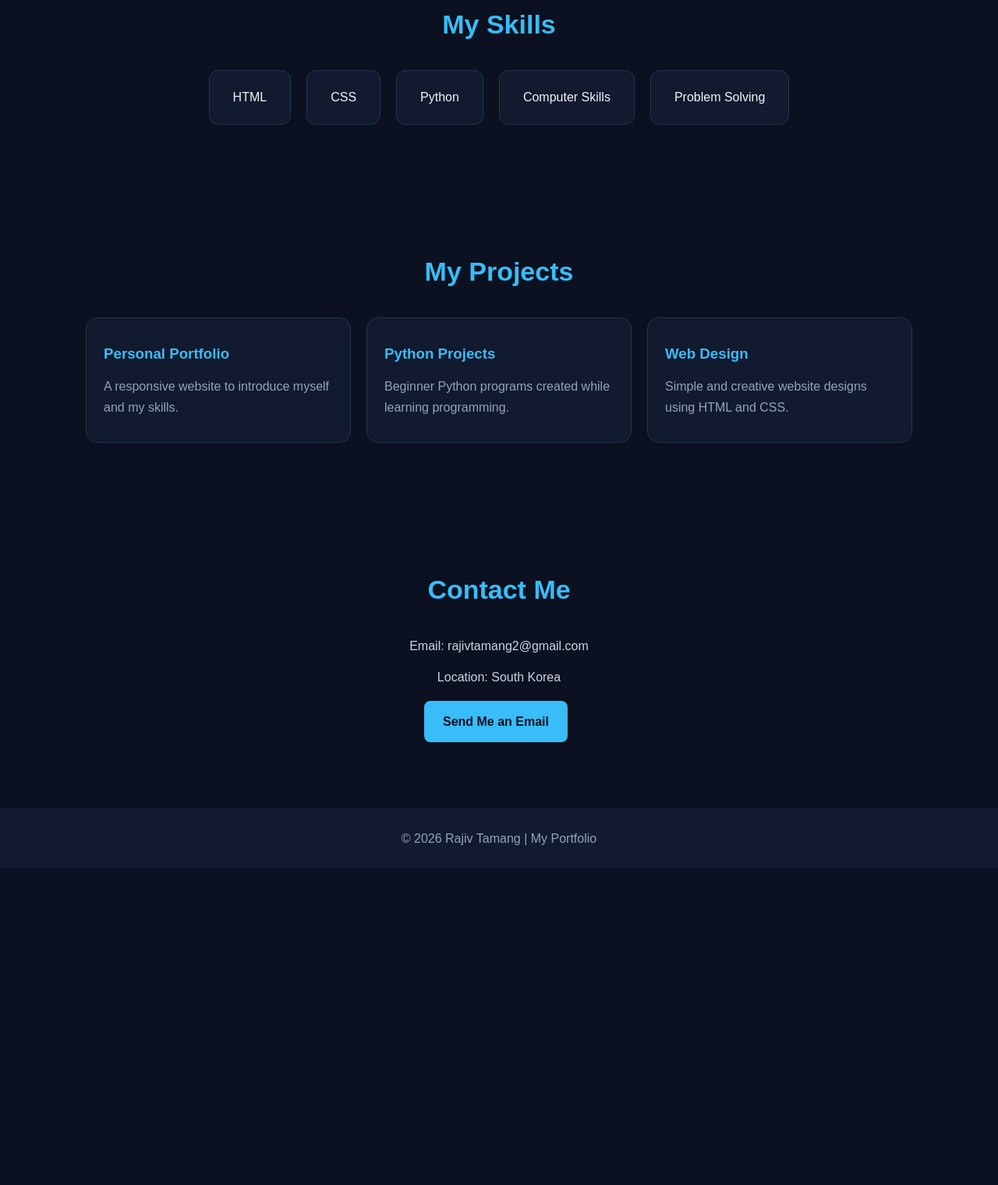
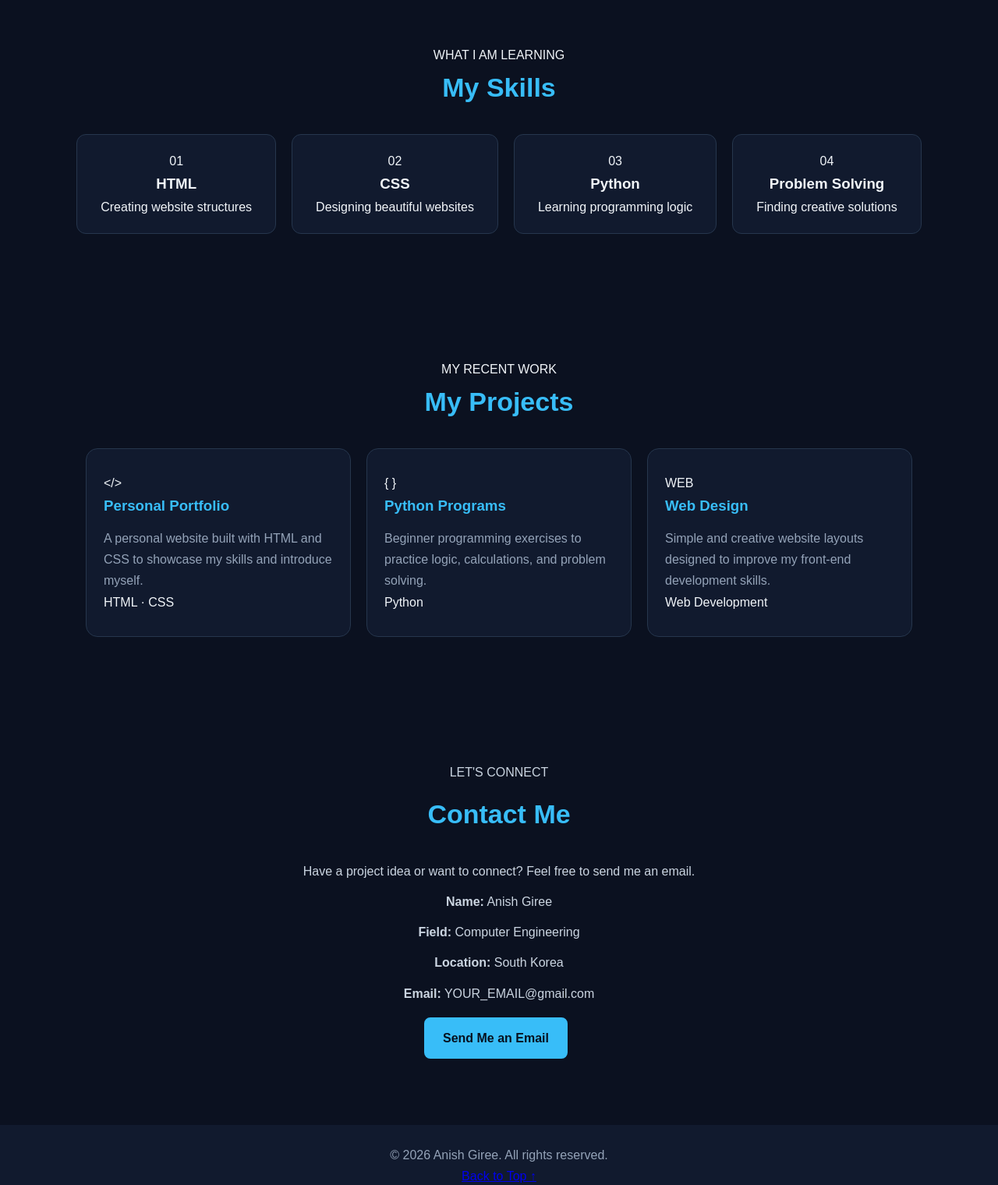
Before and after one commit to anishgeere2-afk/presentation.555, a plain HTML site: page index.html in a window 1280 px wide. Shown: the part 1167-2687 px from the top of the page at 78% size. Before the commit the page ends 2281 px from the top, so only its background shows below. Drawn offline with Linux system fonts and the light colour scheme.

Commit message:
Update index.html

```diff
--- a/index.html
+++ b/index.html
@@ -5,17 +5,18 @@
     <meta charset="UTF-8">
     <meta name="viewport" content="width=device-width, initial-scale=1.0">
 
-    <title>My Portfolio</title>
+    <title>Anish Giree | Portfolio</title>
 
     <!-- Connect CSS file -->
     <link rel="stylesheet" href="style.css">
 </head>
+
 <body>
 
-    <!-- Navigation -->
+    <!-- Navigation Bar -->
     <header>
         <nav class="navbar">
-            <h2 class="logo">MyPortfolio<span>.</span></h2>
+            <a href="#home" class="logo">Anish<span>.</span></a>
 
             <ul class="nav-links">
                 <li><a href="#home">Home</a></li>
@@ -27,91 +28,157 @@
         </nav>
     </header>
 
-    <!-- Home section -->
+    <!-- Home Section -->
     <section id="home" class="hero">
+
         <div class="hero-content">
             <p class="welcome">WELCOME TO MY PORTFOLIO</p>
 
-            <h1>Hi, I'm <span>Rajiv Tamang</span></h1>
+            <h1>Hi, I'm <span>Anish Giree</span></h1>
 
             <h2>Computer Engineering Student</h2>
 
-            <p>
-                I am passionate about technology, web development,
+            <p class="description">
+                I am passionate about technology, programming,
+                and web development. I love learning new skills
                 and creating beautiful digital experiences.
             </p>
 
-            <a href="#projects" class="btn">View My Work</a>
-            <a href="#contact" class="btn btn-outline">Contact Me</a>
+            <div class="hero-buttons">
+                <a href="#projects" class="btn">View My Work</a>
+                <a href="#contact" class="btn btn-outline">
+                    Contact Me
+                </a>
+            </div>
         </div>
 
         <div class="hero-image">
-            <img src="profile.jpg" alt="My profile picture">
+            <img src="profile.jpg" alt="Anish Giree profile picture">
         </div>
+
     </section>
 
-    <!-- About section -->
+    <!-- About Section -->
     <section id="about" class="section">
+
+        <p class="section-subtitle">GET TO KNOW ME</p>
         <h2 class="section-title">About Me</h2>
 
         <p class="section-text">
-            Hello! My name is Rajiv Tamang. I am a Computer Engineering
-            student at Seoul Theological University. I enjoy learning
-            programming, designing websites, and exploring new technologies.
-            My goal is to become a skilled software developer.
+            Hello! My name is Anish Giree. I am a Computer Engineering
+            student at Seoul Theological University. I am interested
+            in programming, website development, and modern technology.
+            I enjoy solving problems, learning new things, and improving
+            my technical skills. My goal is to become a skilled software
+            developer and build useful applications for the future.
         </p>
+
     </section>
 
-    <!-- Skills section -->
+    <!-- Skills Section -->
     <section id="skills" class="section">
+
+        <p class="section-subtitle">WHAT I AM LEARNING</p>
         <h2 class="section-title">My Skills</h2>
 
         <div class="skills-container">
-            <div class="skill-card">HTML</div>
-            <div class="skill-card">CSS</div>
-            <div class="skill-card">Python</div>
-            <div class="skill-card">Computer Skills</div>
-            <div class="skill-card">Problem Solving</div>
+            <div class="skill-card">
+                <span class="skill-number">01</span>
+                <h3>HTML</h3>
+                <p>Creating website structures</p>
+            </div>
+
+            <div class="skill-card">
+                <span class="skill-number">02</span>
+                <h3>CSS</h3>
+                <p>Designing beautiful websites</p>
+            </div>
+
+            <div class="skill-card">
+                <span class="skill-number">03</span>
+                <h3>Python</h3>
+                <p>Learning programming logic</p>
+            </div>
+
+            <div class="skill-card">
+                <span class="skill-number">04</span>
+                <h3>Problem Solving</h3>
+                <p>Finding creative solutions</p>
+            </div>
         </div>
+
     </section>
 
-    <!-- Projects section -->
+    <!-- Projects Section -->
     <section id="projects" class="section">
+
+        <p class="section-subtitle">MY RECENT WORK</p>
         <h2 class="section-title">My Projects</h2>
 
         <div class="projects-container">
+
             <div class="project-card">
+                <div class="project-icon">&lt;/&gt;</div>
                 <h3>Personal Portfolio</h3>
-                <p>A responsive website to introduce myself and my skills.</p>
+                <p>
+                    A personal website built with HTML and CSS
+                    to showcase my skills and introduce myself.
+                </p>
+                <span class="project-tag">HTML · CSS</span>
             </div>
 
             <div class="project-card">
-                <h3>Python Projects</h3>
-                <p>Beginner Python programs created while learning programming.</p>
+                <div class="project-icon">{ }</div>
+                <h3>Python Programs</h3>
+                <p>
+                    Beginner programming exercises to practice
+                    logic, calculations, and problem solving.
+                </p>
+                <span class="project-tag">Python</span>
             </div>
 
             <div class="project-card">
+                <div class="project-icon">WEB</div>
                 <h3>Web Design</h3>
-                <p>Simple and creative website designs using HTML and CSS.</p>
+                <p>
+                    Simple and creative website layouts designed
+                    to improve my front-end development skills.
+                </p>
+                <span class="project-tag">Web Development</span>
             </div>
+
         </div>
+
     </section>
 
-    <!-- Contact section -->
-    <section id="contact" class="section">
+    <!-- Contact Section -->
+    <section id="contact" class="section contact-section">
+
+        <p class="section-subtitle">LET'S CONNECT</p>
         <h2 class="section-title">Contact Me</h2>
 
-        <p>Email: rajivtamang2@gmail.com</p>
-        <p>Location: South Korea</p>
+        <p class="section-text">
+            Have a project idea or want to connect?
+            Feel free to send me an email.
+        </p>
 
-        <a href="mailto:rajivtamang2@gmail.com" class="btn">
+        <div class="contact-details">
+            <p><strong>Name:</strong> Anish Giree</p>
+            <p><strong>Field:</strong> Computer Engineering</p>
+            <p><strong>Location:</strong> South Korea</p>
+            <p><strong>Email:</strong> YOUR_EMAIL@gmail.com</p>
+        </div>
+
+        <a href="mailto:YOUR_EMAIL@gmail.com" class="btn">
             Send Me an Email
         </a>
+
     </section>
 
     <!-- Footer -->
     <footer>
-        <p>© 2026 Rajiv Tamang | My Portfolio</p>
+        <p>© 2026 Anish Giree. All rights reserved.</p>
+        <a href="#home">Back to Top ↑</a>
     </footer>
 
 </body>
```
